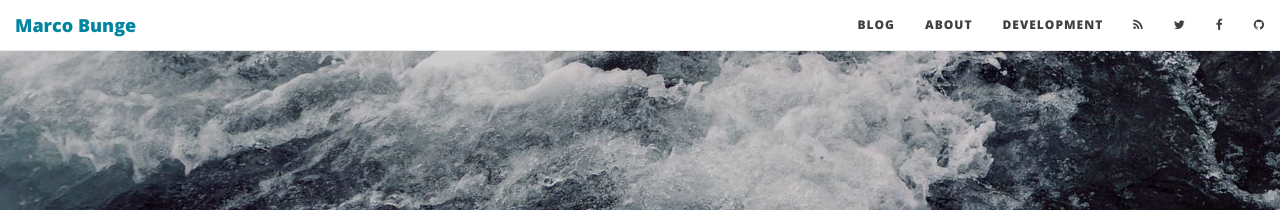
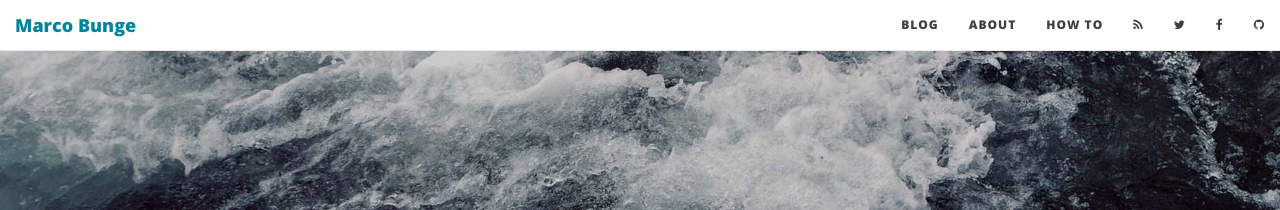
Before and after one commit to mbunge/mbunge.github.io, a Jekyll site: the page built from index.html, in a window 1280 px wide. Shown: the top 210 px of the page. Built offline with Jekyll 4.4.1, drawn with Linux system fonts in a browser that asks for light colours; nearby versions of some CDN libraries; the list of posts is cut into pages by our own code.

Commit message:
Update nav.html

```diff
--- a/_includes/nav.html
+++ b/_includes/nav.html
@@ -18,7 +18,22 @@
                 <li>
                     <a href="{{ site.baseurl }}/">Blog</a>
                 </li>
-                {% for page in site.pages %}{% if page.title %}
+                {% for page in site.pages %}{% if page.category %}
+                <li class="dropdown">
+                    <a href="{{ page.url | prepend: site.baseurl }}">{{ page.category }}</a>
+                    <ul class="dropdown-menu">
+                        {% for cat_page in site.pages %}
+                            {% if cat_page.category %}
+                                {% if cat_page.category == page.category %}
+                                <li>
+                                    <a href="{{ page.url | prepend: site.baseurl }}">{{ page.cat_page }}</a>
+                                </li>
+                                {% endif %}
+                            {% endif %}
+                        {% endfor %}
+                    </ul>
+                </li>
+                {% elsif page.title %}
                 <li>
                     <a href="{{ page.url | prepend: site.baseurl }}">{{ page.title }}</a>
                 </li>
```
